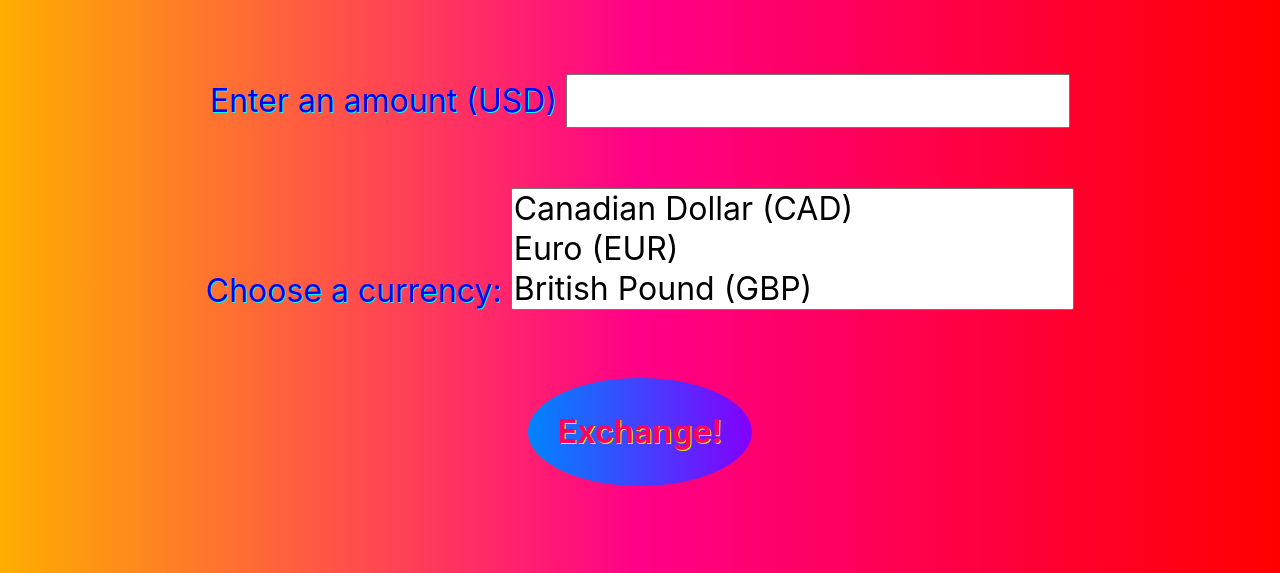
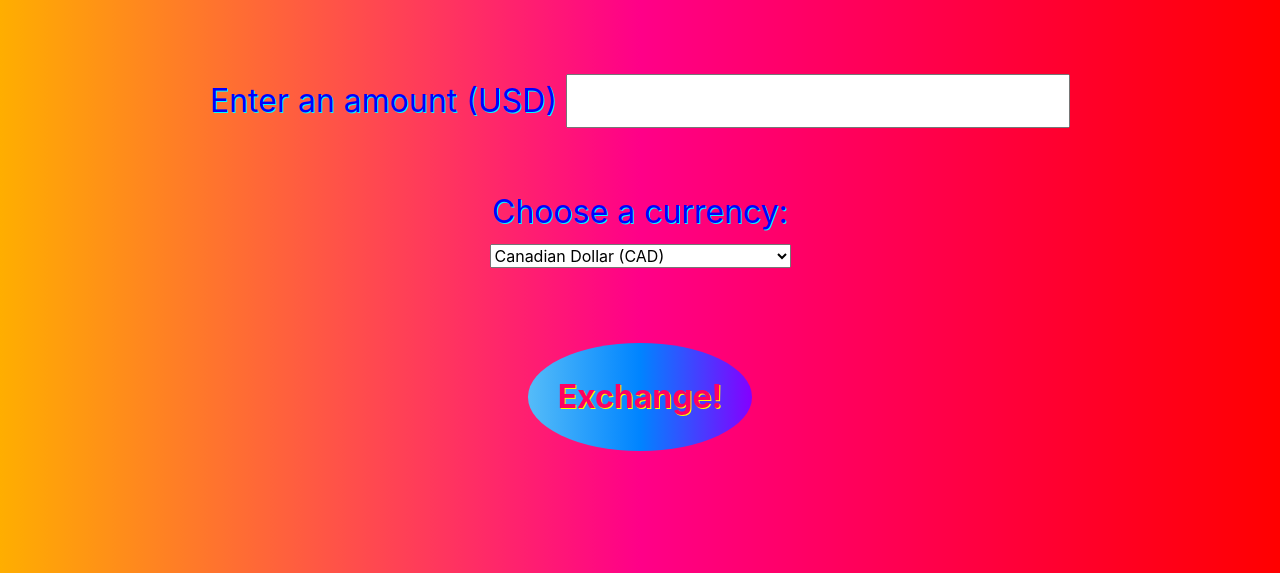
Before and after one commit to MaxwellMeyer/currency-exchange, a website built with webpack: page src/index.html in a window 1280 px wide. Shown: the part 227-800 px from the top of the page. Built offline with nearby package versions, Linux system fonts and the light colour scheme.

Commit message:
fix dropdown input selections, remove conditional to check if usd is NaN since a num is required for input

```diff
--- a/src/css/styles.css
+++ b/src/css/styles.css
@@ -26,8 +26,11 @@ body {
 .forexDiv {
   padding-top: 55px;
 }
+.choices {
+  font-size: 1rem;
+}
 .btnDiv {
-  padding-top: 55px;
+  padding-top: 75px;
 }
 .results {
   padding-top: 75px;
@@ -36,7 +39,12 @@ body {
   border: none;
   padding: 30px 30px;
   border-radius: 50%;
-  background: linear-gradient(to right, rgb(0, 132, 255), rgb(132, 0, 255));
+  background: linear-gradient(
+    to right,
+    rgb(85, 188, 248),
+    rgb(0, 132, 255),
+    rgb(132, 0, 255)
+  );
   color: rgb(255, 0, 98);
   font-weight: bolder;
   text-shadow: 1px 1px rgb(251, 255, 0);
--- a/src/index.html
+++ b/src/index.html
@@ -23,7 +23,8 @@
             </div>
             <div class="forexDiv">
               <label for="country">Choose a currency:</label>
-              <select name="country" id="country" size="3">
+              <div class="choices">
+                <select name="country" id="country">
                   <option value="CAD">Canadian Dollar (CAD)</option>
                   <option value="EUR">Euro (EUR)</option>
                   <option value="GBP">British Pound (GBP)</option>
@@ -33,7 +34,9 @@
                   <option value="AFN">Afghan Afghani (AFN)</option>
                   <option value="ALL">Albanian Lek (ALL)</option>
                   <option value="AMD">Armenian Dram (AMD)</option>
-                <option value="ANG">Netherlands Antillian Guilder (ANG)</option>
+                  <option value="ANG">
+                    Netherlands Antillian Guilder (ANG)
+                  </option>
                   <option value="AOA">Angolan Kwanza (AOA)</option>
                   <option value="ARS">Argentine Peso (ARS)</option>
                   <option value="AWG">Aruban Florin (AWG)</option>
@@ -184,6 +187,7 @@
                 </select>
               </div>
             </div>
+          </div>
           <div class="btnDiv">
             <button id="sub" type="submit">Exchange!</button>
           </div>
--- a/src/main.js
+++ b/src/main.js
@@ -10,14 +10,10 @@ async function calcExchange(usd, forex) {
     const rate = (usd * response.conversion_rates[forex]).toFixed(1);
     if (isNaN(rate)) {
       $(".results").text(`Please select a valid currency to compare rates!`);
-    } else if (isNaN(usd)) {
-      $(".results").text(
-        `Please select a valid numerical currency amount to compare!`
-      );
     } else if (typeof response === "string") {
       $(".results").html(`${response}`);
     } else {
-      $(".results").text(`$${usd} converts to ${rate} ${forex}!`);
+      $(".results").text(`$${usd} USD converts to ${rate} ${forex}!`);
     }
   }
 }
```
Lines whose indentation alone changed are shown as unchanged.
